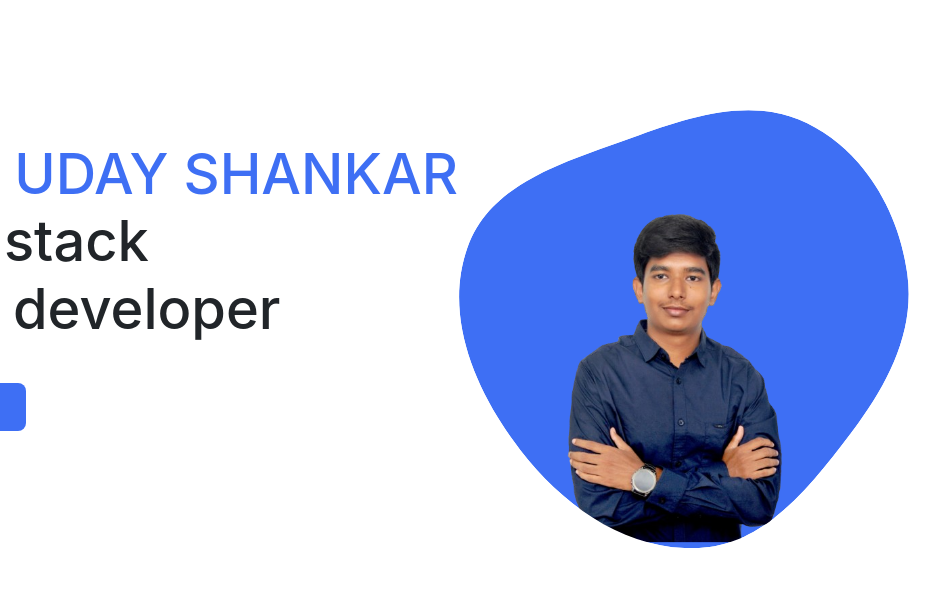
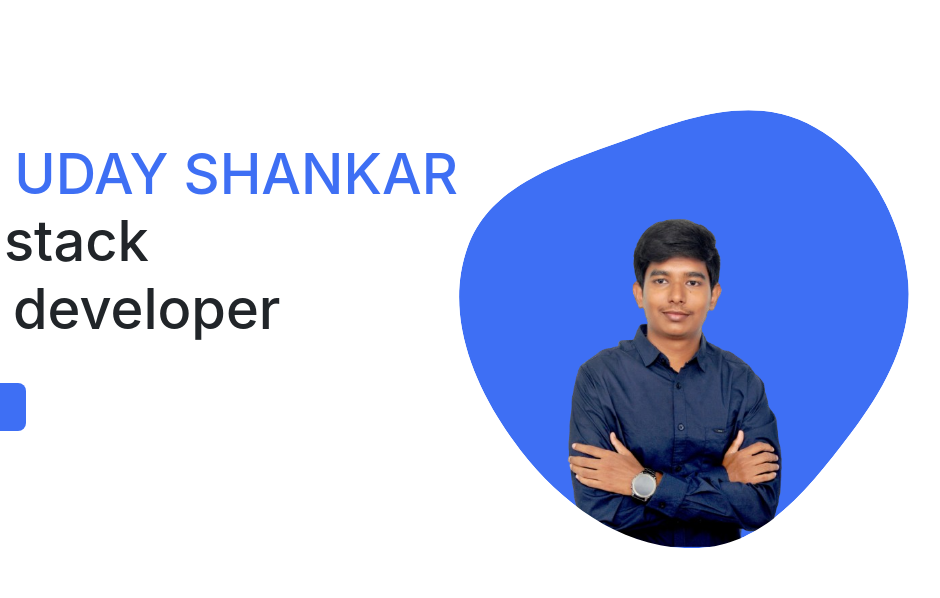
Before and after one commit to UdayShankar3953/Portifolio, a plain HTML site: page index.html in a window 1280 px wide. Shown: the part 86-684 px from the top of the page, 243-1183 px from the left. Drawn offline with nearby package versions, Linux system fonts and the light colour scheme; files whose address does not match are found by name.

Commit message:
Update index.html

```diff
--- a/index.html
+++ b/index.html
@@ -60,7 +60,7 @@
                         </mask>
                         <g mask="url(#mask0)">
                             <path d="M9.19024 145.964C34.0253 76.5814 114.865 54.7299 184.111 29.4823C245.804 6.98884 311.86 -14.9503 370.735 14.143C431.207 44.026 467.948 107.508 477.191 174.311C485.897 237.229 454.931 294.377 416.506 344.954C373.74 401.245 326.068 462.801 255.442 466.189C179.416 469.835 111.552 422.137 65.1576 361.805C17.4835 299.81 -17.1617 219.583 9.19024 145.964Z"/>
-                            <image class="home__blob-img" x="50" y="100" href="img/perfil.png"/>
+                            <image class="home__blob-img" x="50" y="105" href="img/perfil.png"/>
                         </g>
                     </svg>
                 </div>
```
